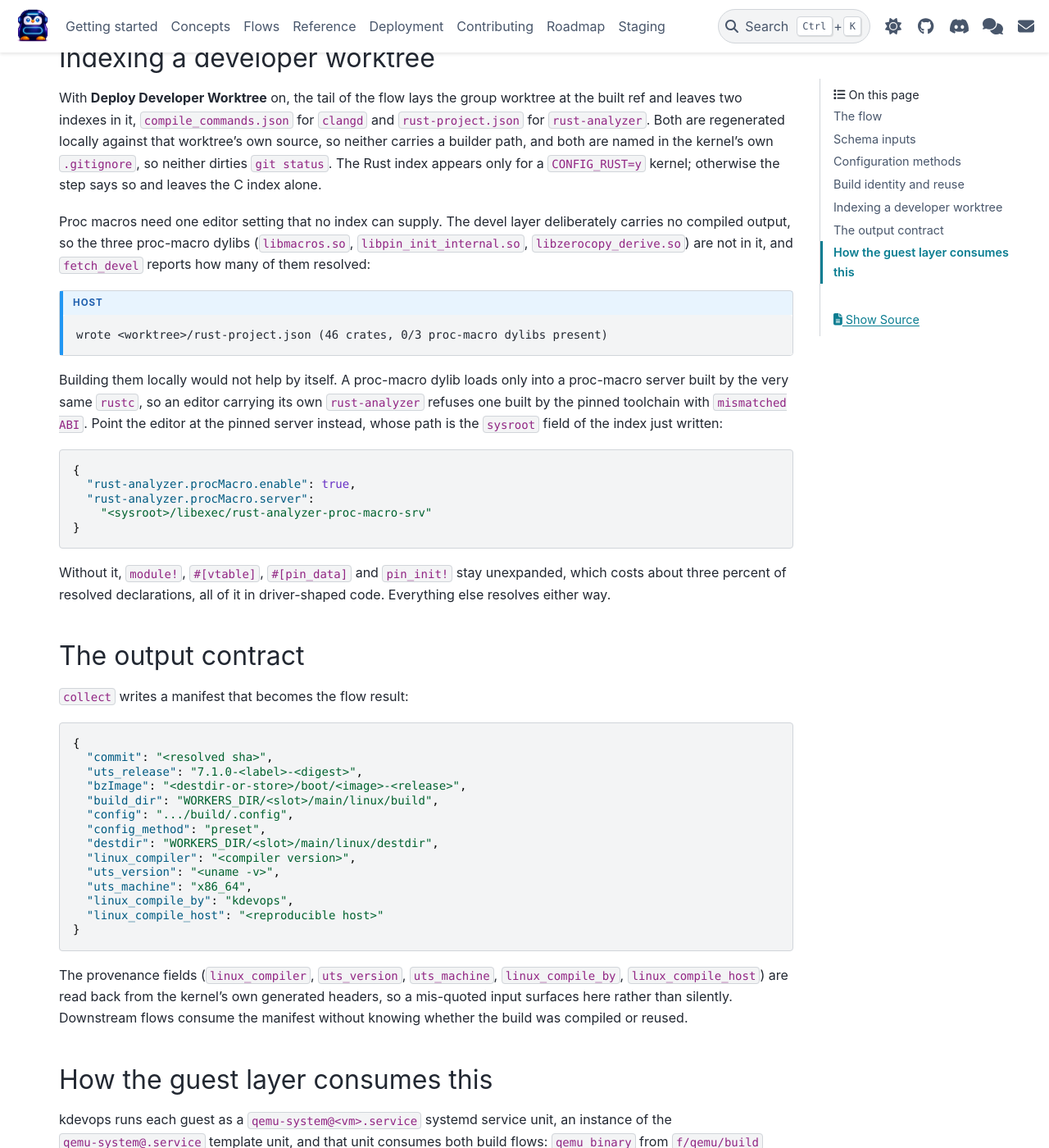
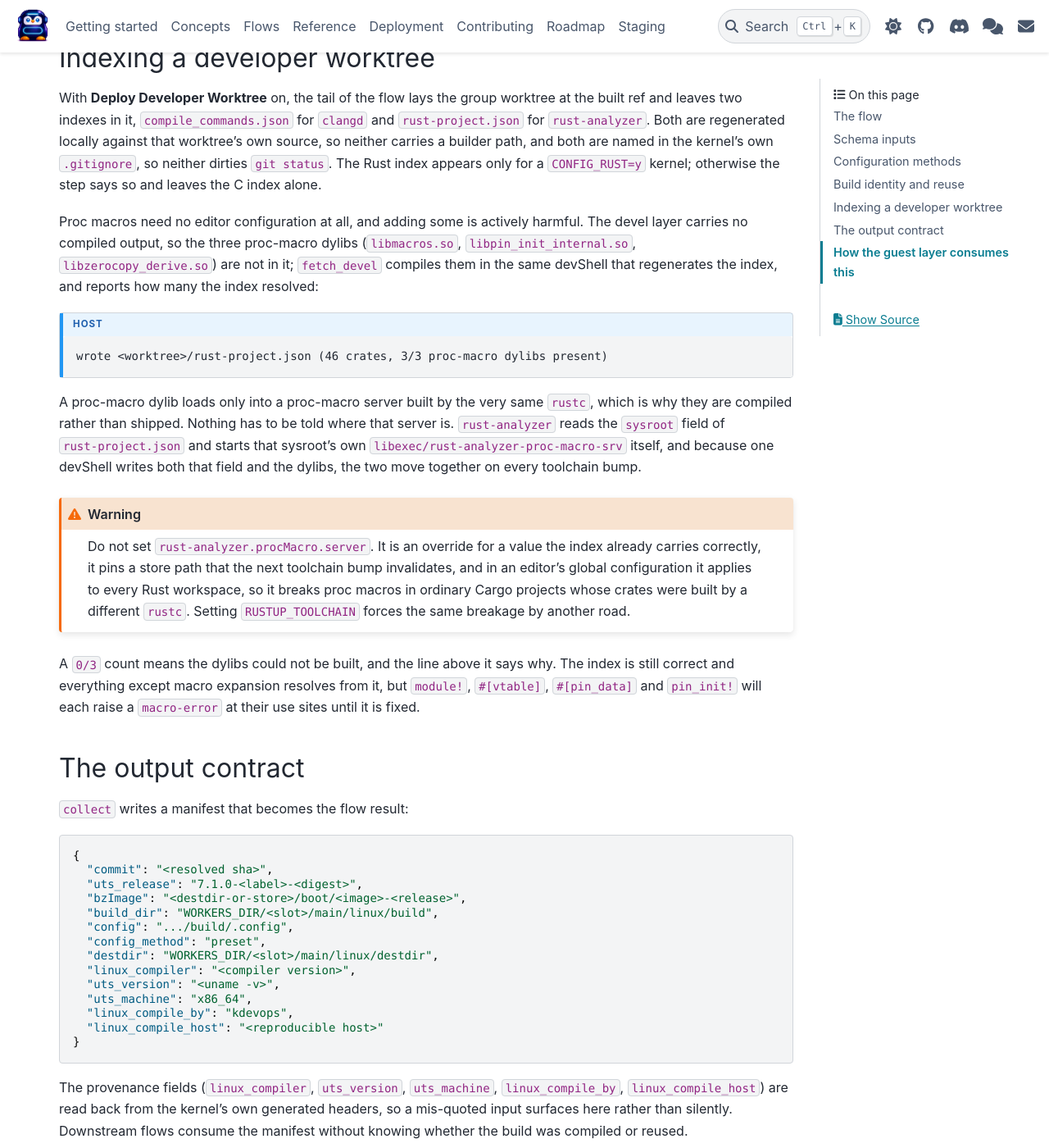
Before and after one commit to dagomez137/kdevops-ng, a Sphinx documentation site: the page built from docs/flows/kernel-build.rst, in a window 1280 px wide and 1400 px high, scrolled down 6495 px. Shown: the whole window at 82% size. Built offline with Sphinx 7.4.7 and the PyData theme 0.15.4, drawn with Linux system fonts in a browser that asks for light colours.

Commit message:
docs: correct the proc-macro server guidance
The page told a kernel developer to set rust-analyzer.procMacro.server to
make proc macros expand. That advice is wrong, and following it is worse
than ignoring it.

Measured with a rust-analyzer 1.91.1 client against a 1.95.0 toolchain and
no configuration at all: 561 modules and 104,660 declarations, the complete
index. rust-analyzer reads the sysroot field of rust-project.json and
starts that sysroot's own proc-macro server itself, so the setting
overrides a value the index already carries correctly. Because one devShell
writes both that field and the dylibs, the two move together on every
toolchain bump, which no hand-written setting can do.

Setting it is also actively harmful, because an editor's language
configuration is usually global while the correct proc-macro server is a
property of the workspace. Pointing it at the kernel's toolchain was
measured breaking three proc-macro crates in an ordinary Cargo project on
the same machine, each with mismatched ABI. One host legitimately needs
several servers at once and only per-index discovery delivers that.
RUSTUP_TOOLCHAIN forces the same breakage by another road, so it is named
too.

The sample log line moves from 0/3 to 3/3 dylibs present, since the fetch
step now compiles them rather than leaving the index naming three files
that do not exist, and the paragraph on what a 0/3 means is rewritten
around the macro-error diagnostic a developer actually sees.

Generated-by: Claude AI
Signed-off-by: Daniel Gomez <da.gomez@kernel.org>

```diff
--- a/docs/flows/kernel-build.rst
+++ b/docs/flows/kernel-build.rst
@@ -353,34 +353,40 @@ builder path, and both are named in the kernel's own ``.gitignore``, so neither
 dirties ``git status``. The Rust index appears only for a ``CONFIG_RUST=y``
 kernel; otherwise the step says so and leaves the C index alone.
 
-Proc macros need one editor setting that no index can supply. The devel layer
-deliberately carries no compiled output, so the three proc-macro dylibs
-(``libmacros.so``, ``libpin_init_internal.so``, ``libzerocopy_derive.so``) are
-not in it, and ``fetch_devel`` reports how many of them resolved:
+Proc macros need no editor configuration at all, and adding some is actively
+harmful. The devel layer carries no compiled output, so the three proc-macro
+dylibs (``libmacros.so``, ``libpin_init_internal.so``,
+``libzerocopy_derive.so``) are not in it; ``fetch_devel`` compiles them in the
+same devShell that regenerates the index, and reports how many the index
+resolved:
 
 .. code-block:: text
    :caption: host
    :class: cmd-host
 
-   wrote <worktree>/rust-project.json (46 crates, 0/3 proc-macro dylibs present)
+   wrote <worktree>/rust-project.json (46 crates, 3/3 proc-macro dylibs present)
 
-Building them locally would not help by itself. A proc-macro dylib loads only
-into a proc-macro server built by the very same ``rustc``, so an editor
-carrying its own ``rust-analyzer`` refuses one built by the pinned toolchain
-with ``mismatched ABI``. Point the editor at the pinned server instead, whose
-path is the ``sysroot`` field of the index just written:
+A proc-macro dylib loads only into a proc-macro server built by the very same
+``rustc``, which is why they are compiled rather than shipped. Nothing has to
+be told where that server is. ``rust-analyzer`` reads the ``sysroot`` field of
+``rust-project.json`` and starts that sysroot's own
+``libexec/rust-analyzer-proc-macro-srv`` itself, and because one devShell
+writes both that field and the dylibs, the two move together on every
+toolchain bump.
 
-.. code-block:: json
+.. warning::
 
-   {
-     "rust-analyzer.procMacro.enable": true,
-     "rust-analyzer.procMacro.server":
-       "<sysroot>/libexec/rust-analyzer-proc-macro-srv"
-   }
+   Do not set ``rust-analyzer.procMacro.server``. It is an override for a value
+   the index already carries correctly, it pins a store path that the next
+   toolchain bump invalidates, and in an editor's global configuration it
+   applies to every Rust workspace, so it breaks proc macros in ordinary Cargo
+   projects whose crates were built by a different ``rustc``. Setting
+   ``RUSTUP_TOOLCHAIN`` forces the same breakage by another road.
 
-Without it, ``module!``, ``#[vtable]``, ``#[pin_data]`` and ``pin_init!`` stay
-unexpanded, which costs about three percent of resolved declarations, all of it
-in driver-shaped code. Everything else resolves either way.
+A ``0/3`` count means the dylibs could not be built, and the line above it says
+why. The index is still correct and everything except macro expansion resolves
+from it, but ``module!``, ``#[vtable]``, ``#[pin_data]`` and ``pin_init!`` will
+each raise a ``macro-error`` at their use sites until it is fixed.
 
 The output contract
 ===================
```
